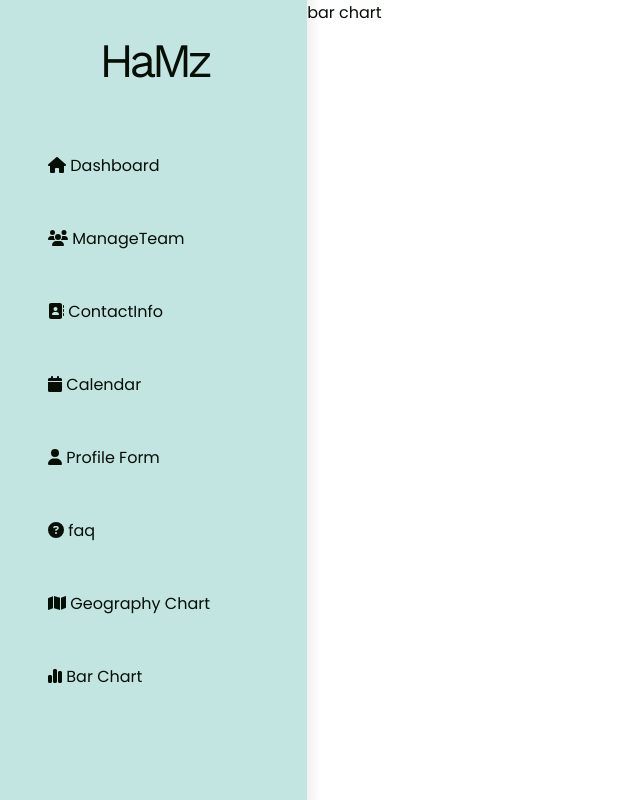
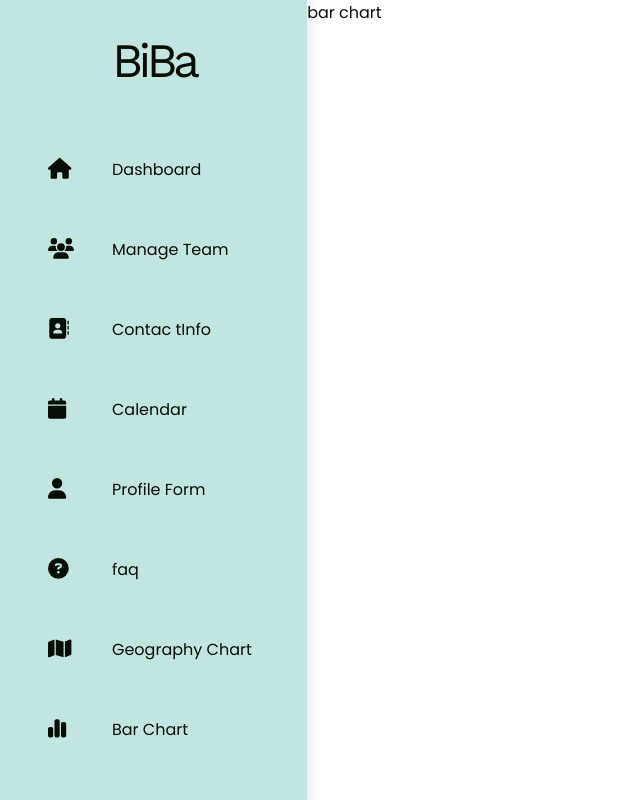
Before and after one commit to HamzaHamani/Dashboard, a React (Vite) app: page /barChart in a window 1280 px wide. Shown: the whole page, without its empty margins (0-640 px from the left). Built offline with nearby package versions, Linux system fonts and the light colour scheme.

Commit message:
styling changes

```diff
--- a/src/components/sidebar/SideBar.jsx
+++ b/src/components/sidebar/SideBar.jsx
@@ -11,12 +11,12 @@ const info = [
   {
     path: "manageTeam",
     icon: "icon",
-    name: "ManageTeam",
+    name: "Manage Team",
   },
   {
     path: "contactInfo",
     icon: "icon",
-    name: "ContactInfo",
+    name: "Contac tInfo",
   },
   {
     path: "calendar",
@@ -49,7 +49,7 @@ function SideBar() {
   return (
     <div className={styles.sideBar}>
       <div className={styles.top}>
-        <p>HaMz</p>
+        <p>BiBa</p>
       </div>
       <div className={styles.bottom}>
         <ul>
--- a/src/components/sidebar/SideBar.module.css
+++ b/src/components/sidebar/SideBar.module.css
@@ -60,3 +60,14 @@
   background-color: var(--accent);
   color: white;
 }
+
+.lis {
+  display: flex;
+  gap: 2rem;
+  align-items: center;
+}
+.lis span {
+  font-size: 1.3rem;
+  width: 2rem;
+  height: 2rem;
+}
--- a/src/components/sidebar/SideBarItem.jsx
+++ b/src/components/sidebar/SideBarItem.jsx
@@ -36,7 +36,7 @@ function SideBarItem({ item }) {
   return (
     <>
       <NavLink to={item.path}>
-        <li>
+        <li className={styles.lis}>
           <span>{icon}</span> {item.name}
         </li>
       </NavLink>
```
